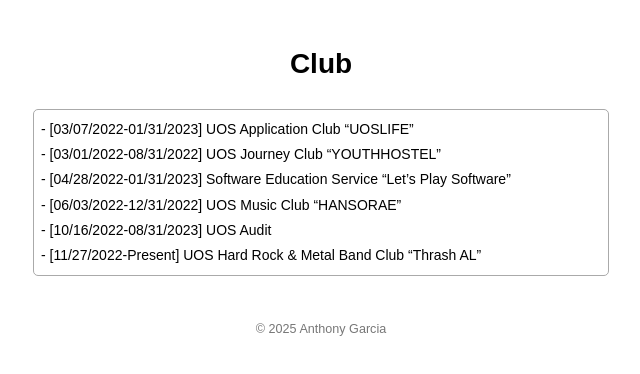
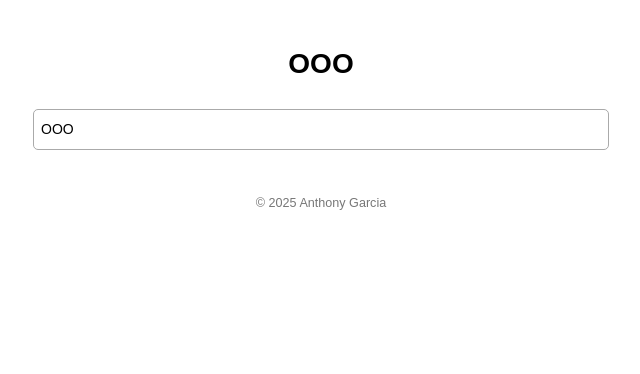
Before and after one commit to wontothree/portfolio, a plain HTML site: page posts/roka/index.html in a window 1280 px wide. Shown: the whole page, without its empty margins (319-959 px from the left). Drawn offline with Linux system fonts and the light colour scheme.

Commit message:
update contents

```diff
--- a/posts/roka/index.html
+++ b/posts/roka/index.html
@@ -14,14 +14,9 @@
     </header>
 
     <div class="intro">
-        <h1>Club</h1>
+        <h1>OOO</h1>
         <div class="box">
-            <div>- [03/07/2022-01/31/2023] UOS Application Club “UOSLIFE”</div>
-            <div>- [03/01/2022-08/31/2022] UOS Journey Club “YOUTHHOSTEL”</div>
-            <div>- [04/28/2022-01/31/2023] Software Education Service “Let’s Play Software”</div>
-            <div>- [06/03/2022-12/31/2022] UOS Music Club “HANSORAE”</div>
-            <div>- [10/16/2022-08/31/2023] UOS Audit</div>
-            <div>- [11/27/2022-Present] UOS Hard Rock & Metal Band Club “Thrash AL”</div>
+            <div>OOO</div>
         </div>
     </div>
 
```
Also changed, not shown: index.html (+0 -8 lines).
